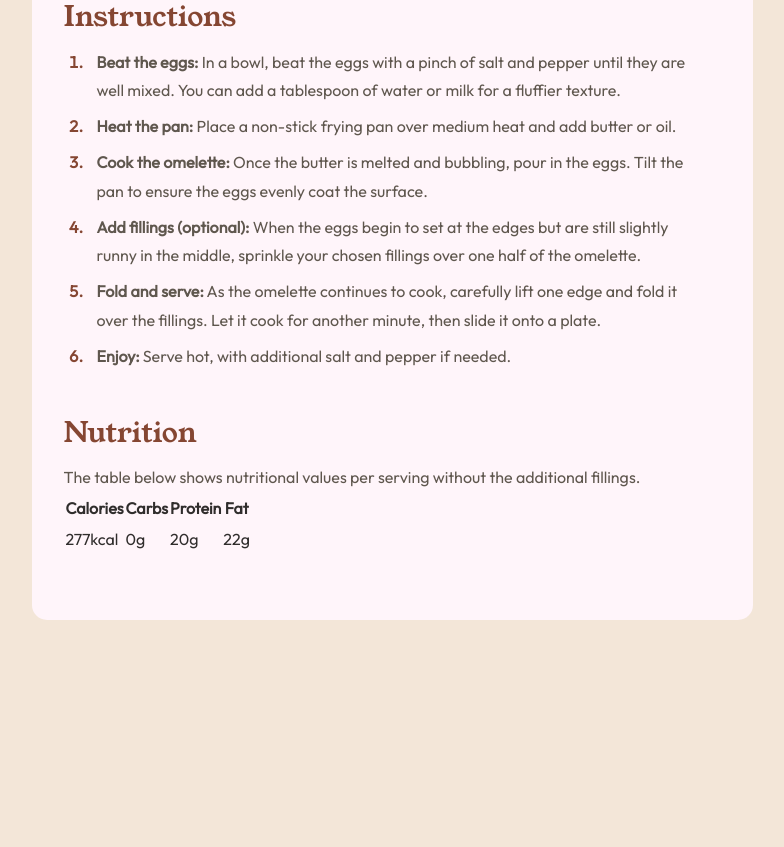
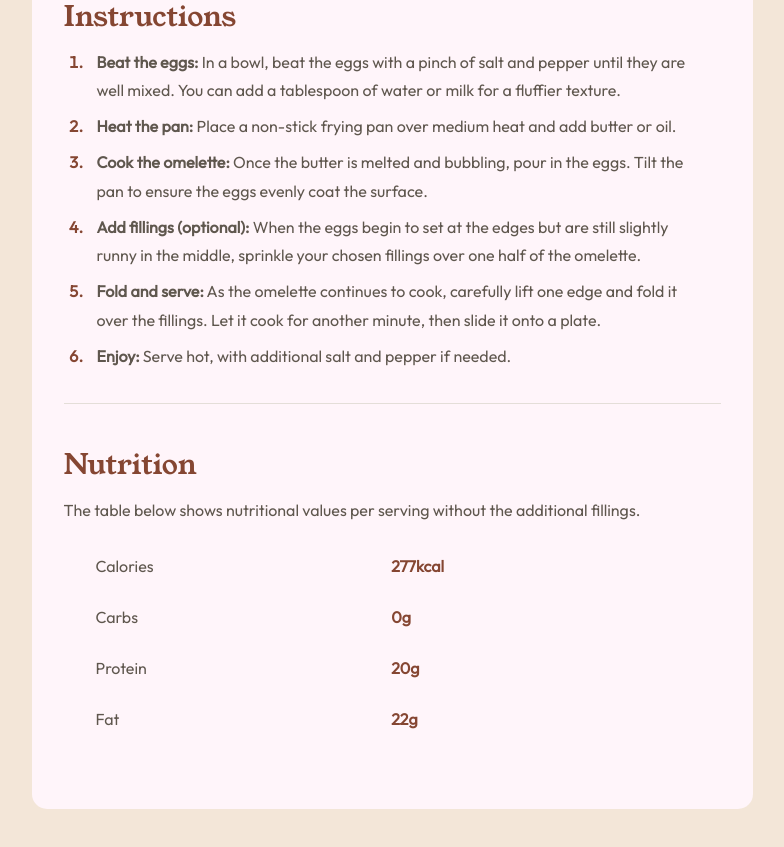
Before and after one commit to di-marko/recipe-page-main, a plain HTML site: page index.html in a window 1280 px wide. Shown: the part 1053-1900 px from the top of the page, without its empty margins (248-1032 px from the left). Before the commit the page ends 1753 px from the top, so only its background shows below. Drawn offline with Linux system fonts and the light colour scheme.

Commit message:
Updated table styling

```diff
--- a/index.html
+++ b/index.html
@@ -100,6 +100,8 @@
         </ol>
       </section>
 
+      <hr />
+
       <section class="nutrition">
         <h3>Nutrition</h3>
         <p>
@@ -107,18 +109,24 @@
           additional fillings.
         </p>
         <table>
+          <tbody>
             <tr>
               <th>Calories</th>
-            <th>Carbs</th>
-            <th>Protein</th>
-            <th>Fat</th>
+              <td>277kcal</td>
             </tr>
             <tr>
-            <td>277kcal</td>
+              <th>Carbs</th>
               <td>0g</td>
+            </tr>
+            <tr>
+              <th>Protein</th>
               <td>20g</td>
+            </tr>
+            <tr>
+              <th>Fat</th>
               <td>22g</td>
             </tr>
+          </tbody>
         </table>
       </section>
     </div>
--- a/styles.css
+++ b/styles.css
@@ -93,6 +93,46 @@ header {
   margin: 1.2rem 0;
 }
 
+section {
+  margin: 2rem 0;
+}
+
+hr {
+  border: none;
+  height: 0.5px;
+  background-color: var(--lightGrey);
+}
+
+table {
+  table-layout: auto;
+  width: 100%;
+  margin: 1rem 0;
+  border-collapse: collapse;
+  font-size: 16px;
+}
+
+tr {
+  margin: 2rem;
+}
+
+th,
+td {
+  padding: 0.7rem 2rem;
+}
+
+th {
+  width: 45%;
+  text-align: start;
+  font-weight: normal;
+  color: var(--wengeBrown);
+}
+
+td {
+  font-weight: bold;
+  width: 55%;
+  color: var(--nutmeg);
+}
+
 .container {
   width: 721px;
   margin: 5rem auto;
@@ -105,10 +145,6 @@ header {
   width: 100%;
   height: auto;
   border-radius: 12px;
-}
-
-section {
-  margin: 2rem 0;
 }
 
 .prepTime {
```
Lines whose indentation alone changed are shown as unchanged.
